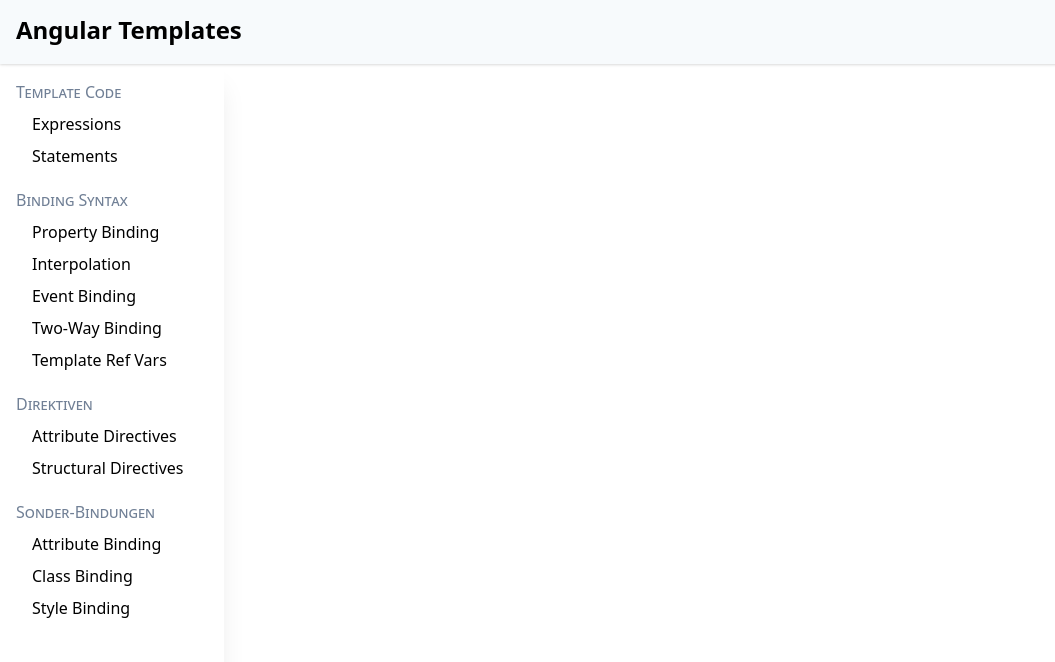
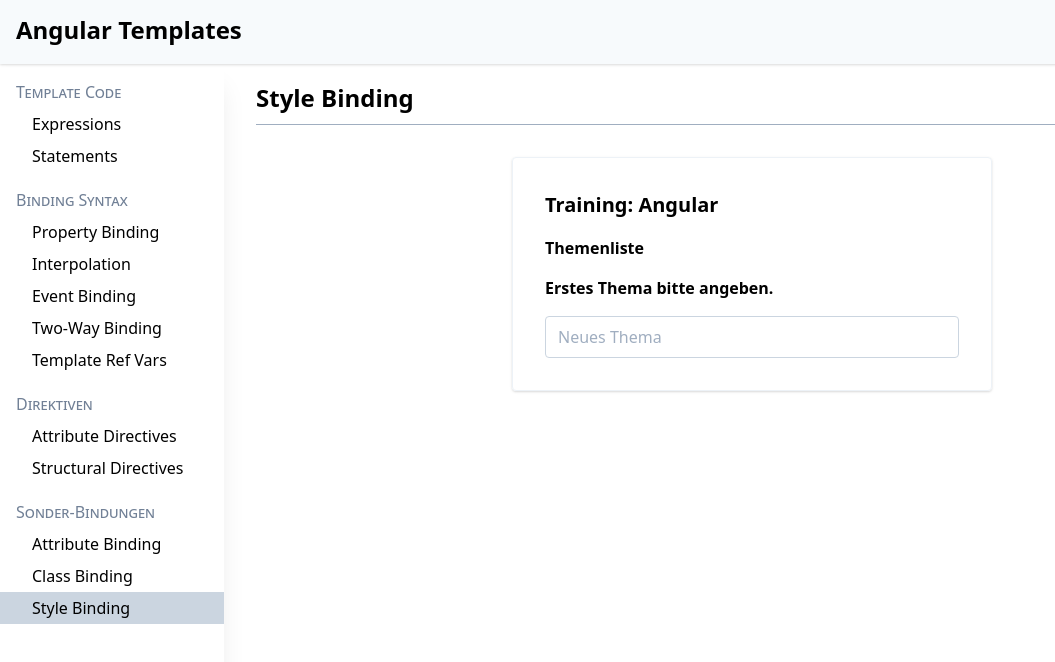
Before and after one commit to lean-ng/edu-templates, an Angular app: page /style-binding in a window 1280 px wide. Before the commit this address led to /. Shown: the top 662 px of the page, without its empty margins (0-1055 px from the left). Built offline with nearby package versions, Linux system fonts and the light colour scheme.

Commit message:
Add style binding starter.

```diff
--- a/src/app/app.module.ts
+++ b/src/app/app.module.ts
@@ -15,6 +15,7 @@
 import { StructuralDirectivesComponent } from './edu/structural-directives/structural-directives.component';
 import { AttrBindingComponent } from './edu/attr-binding/attr-binding.component';
 import { ClassBindingComponent } from './edu/class-binding/class-binding.component';
+import { StyleBindingComponent } from './edu/style-binding/style-binding.component';
 
 const routes: Route[] = [
   { path: '', component: HomeComponent },
@@ -27,6 +28,7 @@
   { path: 'struct-directive', component: StructuralDirectivesComponent },
   { path: 'attr-binding', component: AttrBindingComponent },
   { path: 'class-binding', component: ClassBindingComponent },
+  { path: 'style-binding', component: StyleBindingComponent },
 ];
 
 @NgModule({
@@ -42,7 +44,8 @@
     AttributeDirectivesComponent,
     StructuralDirectivesComponent,
     AttrBindingComponent,
-    ClassBindingComponent
+    ClassBindingComponent,
+    StyleBindingComponent
   ],
   imports: [
     BrowserModule,
--- a/src/app/edu/class-binding/class-binding.component.css
+++ b/src/app/edu/class-binding/class-binding.component.css
@@ -3,9 +3,12 @@
   list-style-type: disc;
 }
 
+ul li {
+  user-select: none;
+}
+
 ul li.completed {
   text-decoration: line-through;
-  user-select: none;
 }
 
 .no-display {
--- a/src/app/edu/structural-directives/structural-directives.component.css
+++ b/src/app/edu/structural-directives/structural-directives.component.css
@@ -3,7 +3,10 @@
   list-style-type: disc;
 }
 
+ul li {
+  user-select: none;
+}
+
 ul li.completed {
   text-decoration: line-through;
-  user-select: none;
 }
--- /dev/null
+++ b/src/app/edu/style-binding/style-binding.component.css
@@ -0,0 +1,8 @@
+ul {
+  padding-left: 2rem;
+  list-style-type: disc;
+}
+
+ul li {
+  user-select: none;
+}
--- /dev/null
+++ b/src/app/edu/style-binding/style-binding.component.html
@@ -0,0 +1,34 @@
+<div class="edu-sample">
+  <h2>Style Binding</h2>
+  <div class="card">
+    <header class="card-header">
+      Training: <a [href]="frameworkHomepage" target="_blank">{{ frameworkTitle }}</a>
+    </header>
+    <div class="card-content">
+      <!-- Nicht rendern, wenn noch keine Topics da sind. Stattdessen Hinweis -->
+      <div class="card-content-title" [class]="{ 'no-display': topics.length === 0 }">
+        Themenliste
+      </div>
+      <div class="card-content-title" [class.no-display]="topics.length > 0">
+        Erstes Thema bitte angeben.
+      </div>
+      <!-- Iterieren über alle Topics -->
+      <!-- Completed CSS-Klasse setzten-->
+      <!-- Togglen des Completed States über doppelclick -->
+      <!-- Zusatz: track-by topic id -->
+      <ul>
+        <li
+          *ngFor="let t of topics"
+          [class]="{ completed: t.completed }"
+          (dblclick)="toggleTopic(t)"
+        >
+          {{ t.title }}
+        </li>
+      </ul>
+      <!-- Thema hinzufügen nach Enter -->
+      <div class="simple-form mt-4">
+        <input #fld (keyup.enter)="addTopic(fld.value); fld.value=''" type="text" placeholder="Neues Thema" class="block w-full mr-4">
+      </div>
+    </div>
+  </div>
+</div>
--- /dev/null
+++ b/src/app/edu/style-binding/style-binding.component.ts
@@ -0,0 +1,26 @@
+import { Component, OnInit } from '@angular/core';
+
+@Component({
+  selector: 'app-style-binding',
+  templateUrl: './style-binding.component.html',
+  styleUrls: ['./style-binding.component.css']
+})
+export class StyleBindingComponent implements OnInit {
+
+  frameworkTitle = 'Angular';
+  frameworkHomepage = 'angular.io';
+  topics: { title: string, completed: boolean }[] = [];
+
+  constructor() { }
+
+  ngOnInit(): void {
+  }
+
+  addTopic(title: string): void {
+    this.topics.push({ title, completed: false });
+  }
+
+  toggleTopic(topic: { title: string, completed: boolean}): void {
+    topic.completed = !topic.completed;
+  }
+}
--- a/src/app/nav/nav.component.html
+++ b/src/app/nav/nav.component.html
@@ -58,8 +58,8 @@
       <li routerLinkActive="active">
         <a routerLink="/class-binding">Class Binding</a>
       </li>
-      <li>
-        <a href="#">Style Binding</a>
+      <li routerLinkActive="active">
+        <a routerLink="/style-binding">Style Binding</a>
       </li>
     </ul>
   </div>
```
Also changed, not shown: 1 other file (tests, documents, lock files or other folders).
